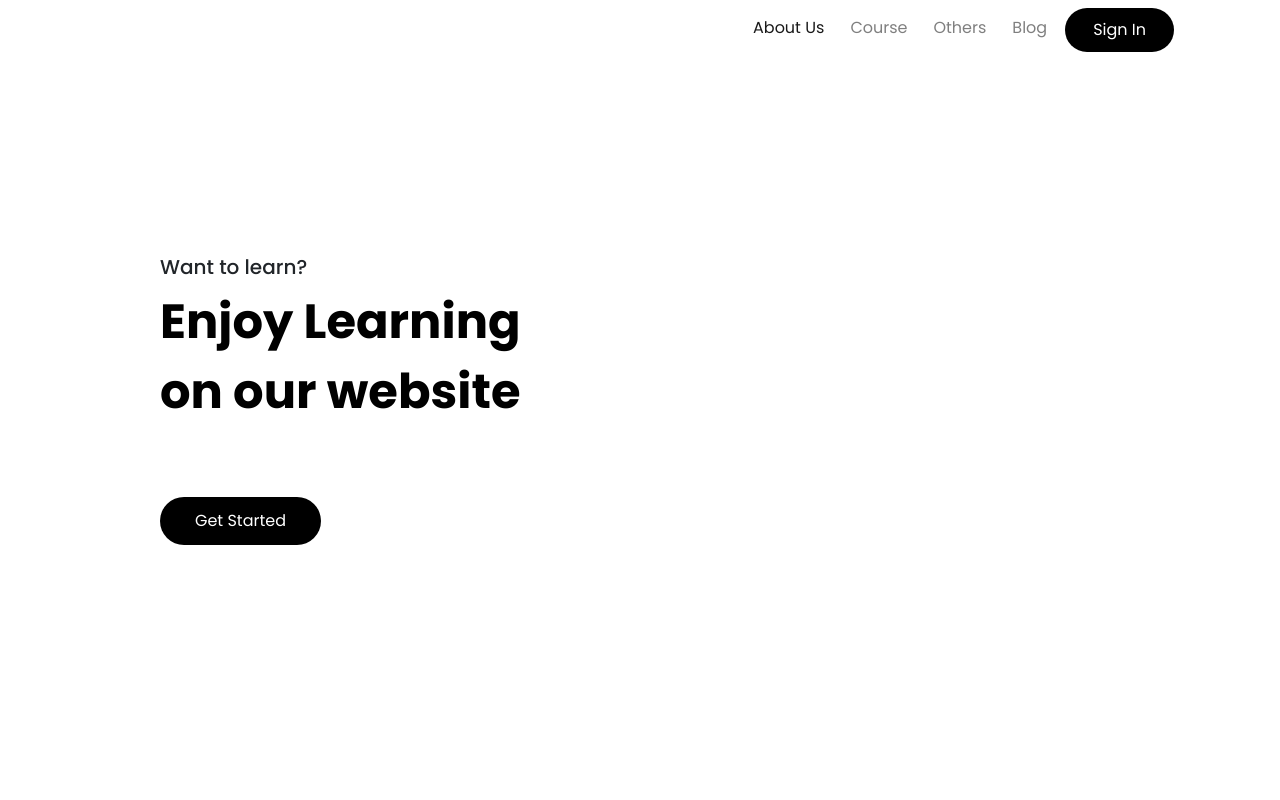
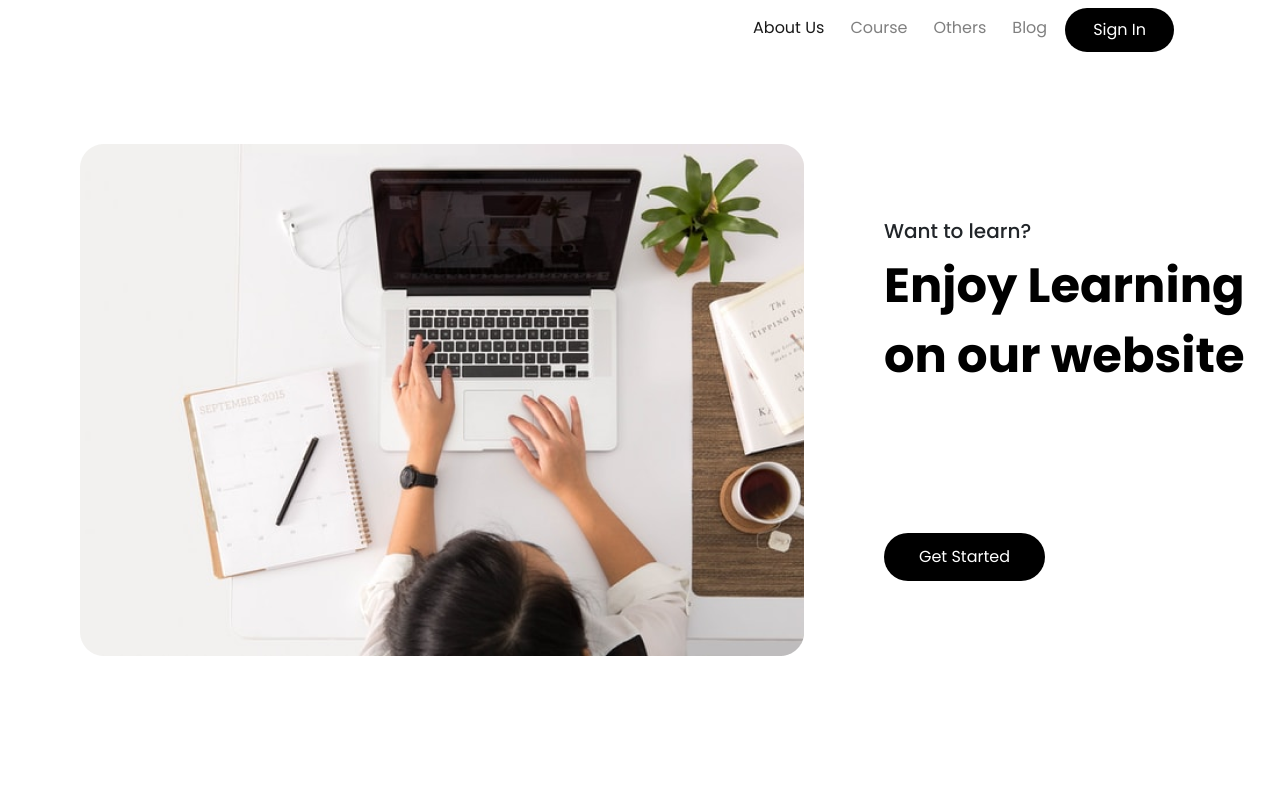
Before and after one commit to prince62058/E-LearnSite, a plain HTML site: page index.html in a window 1280 px wide. Shown: the top 800 px of the page. Drawn offline with nearby package versions, Linux system fonts and the light colour scheme; the site is published under a folder, as on GitHub Pages, so addresses that start at the root find nothing.

Commit message:
Update index.html

```diff
--- a/index.html
+++ b/index.html
@@ -50,7 +50,7 @@
     ==============
     -->
     <section class="header-section d-flex align-items-center">
-        <img src="/back.png" alt="" class="img-fluid">
+        <img src="back.png" alt="" class="img-fluid">
         <div class="container">
             <div class="row">
                     <div class="header-details">
```
